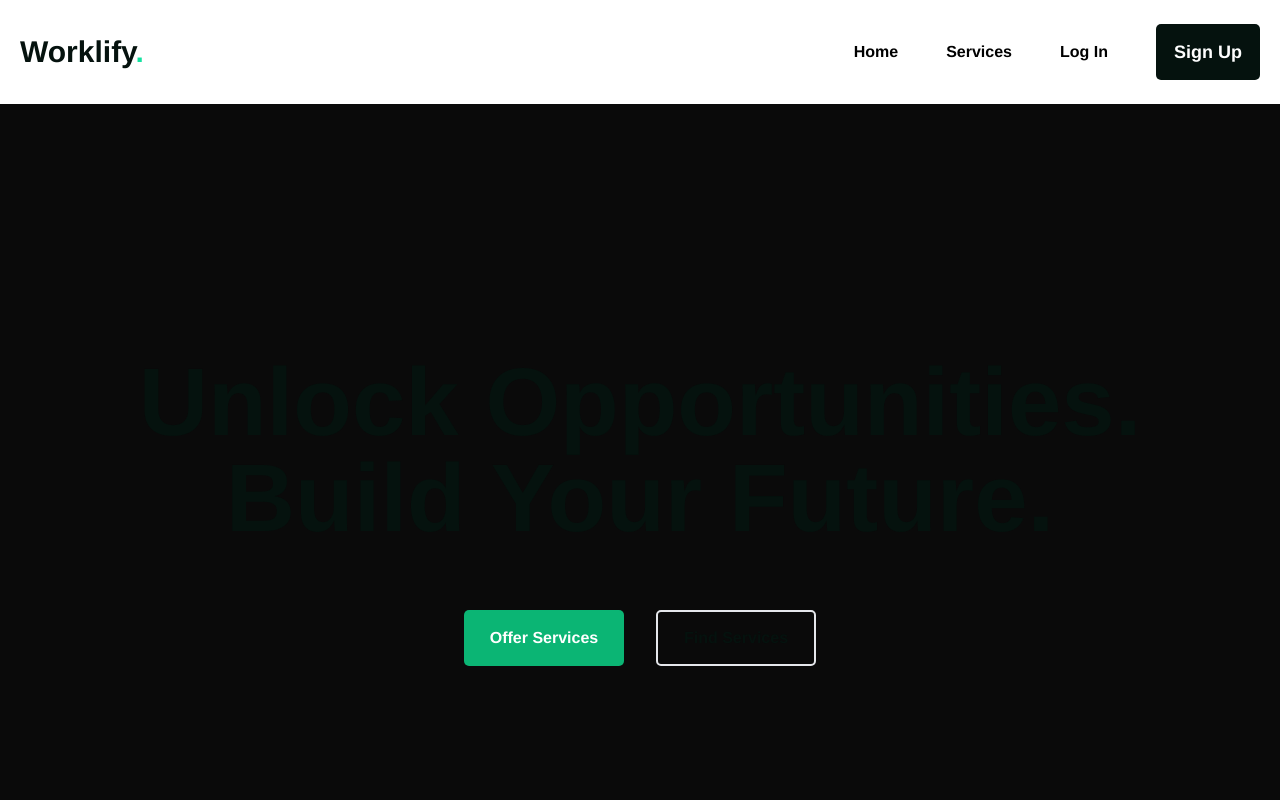
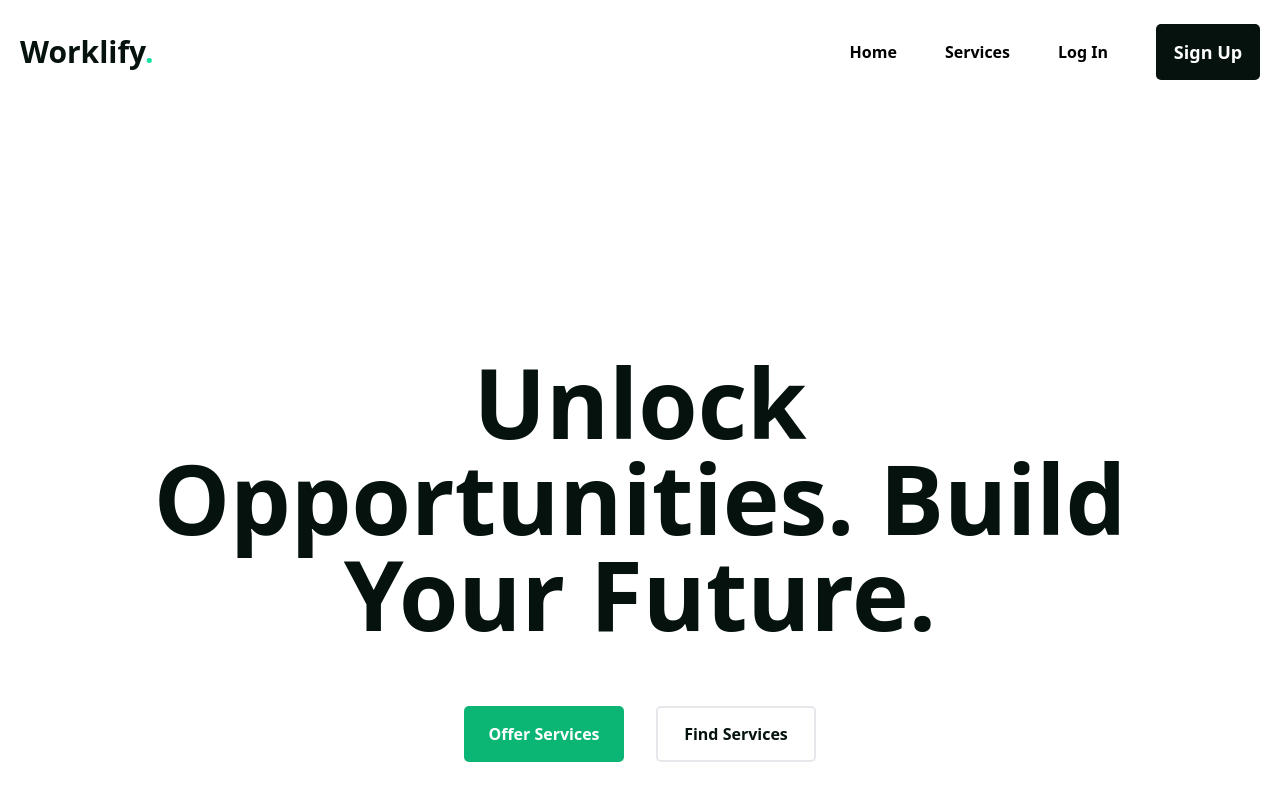
Before and after one commit to Omikhe/worklify, a Next.js app: page / in a window 1280 px wide. Built offline with nearby package versions, Linux system fonts and the light colour scheme.

Commit message:
remove more boiler

```diff
--- a/app/globals.css
+++ b/app/globals.css
@@ -1,21 +1,3 @@
 @tailwind base;
 @tailwind components;
 @tailwind utilities;
-
-:root {
-  --background: #ffffff;
-  --foreground: #171717;
-}
-
-@media (prefers-color-scheme: light) {
-  :root {
-    --background: #0a0a0a;
-    --foreground: #ededed;
-  }
-}
-
-body {
-  color: var(--foreground);
-  background: var(--background);
-  font-family: Ubuntu, Helvetica, sans-serif;
-}
```
